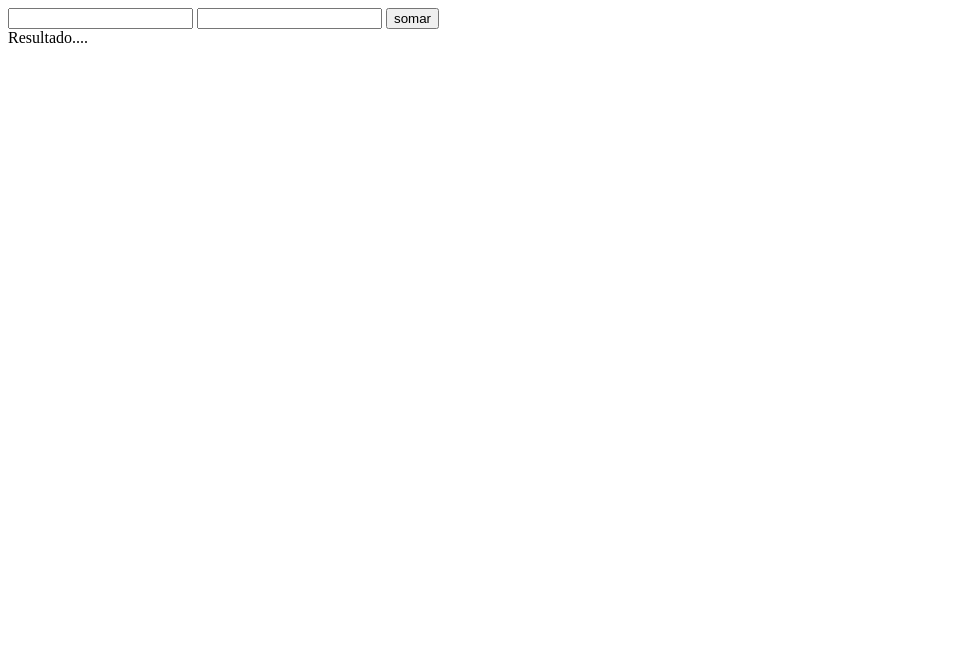
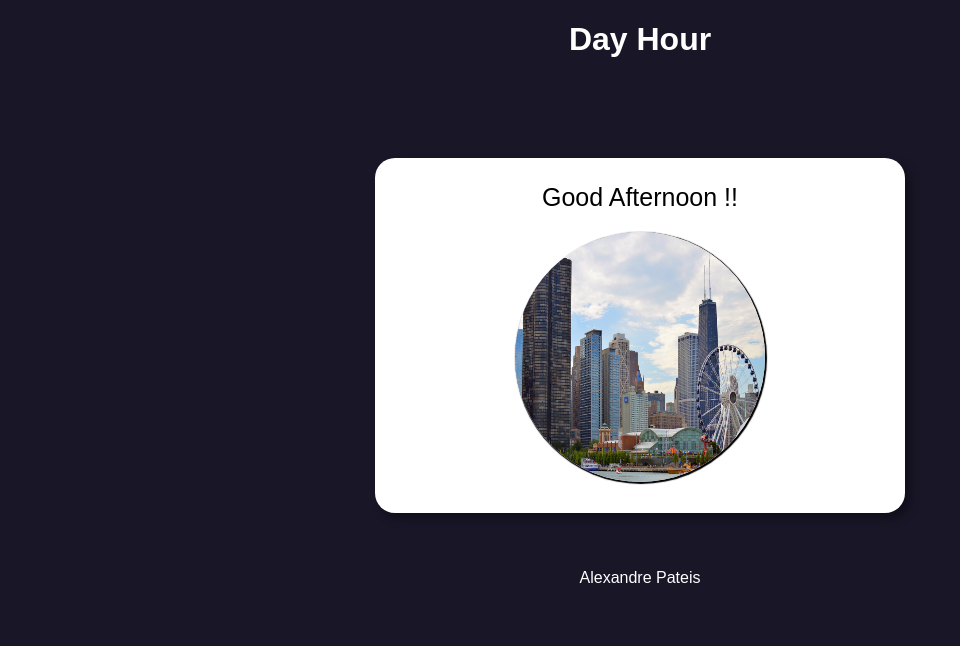
Before and after one commit to AlexandrePateis/JS, a plain HTML site: page index.html in a window 1280 px wide. Shown: the whole page, without its empty margins (0-960 px from the left). Drawn offline with Linux system fonts and the light colour scheme.

Commit message:
Site que mostra hora do dia

```diff
--- a/index.html
+++ b/index.html
@@ -7,13 +7,20 @@
     <title>Document</title>
     <link rel="stylesheet" href="style.css">
 </head>
-<body>
-    <input type="number" name="inp1" id="inp1">
-    <input type="number" name="inp2" id="inp2">
-    <input type="button" value="somar" onclick="somar()">
-    <div id="res">
-        Resultado....
-    </div>
+<body onload="carregar()">
+    <header>
+        <h1>Day Hour</h1>
+    </header>
+    <section>
+        <div id="msg">
+        </div>
+        <div id="img">
+            <img id="imagem" style="border-radius: 50%" width="250" height="250" src="/manha.jpg" alt="Foto do Horário">
+        </div>
+    </section>
+    <footer>
+        <p>Alexandre Pateis</p>
+    </footer>
     <script src="./script.js"></script>
 </body>
 </html>
--- a/script.js
+++ b/script.js
@@ -1,9 +1,22 @@
-function somar(){
-    var n1 = document.querySelector('input#inp1')
-    var n2 = document.querySelector('input#inp2')
-    var num1 = Number(n1.value)
-    var num2 = Number(n2.value)
-    var s = num1 + num2
-    var result = document.querySelector('div#res')
-    result.innerHTML = `A soma de ${num1} e ${num2} sera: <strong>${s}</strong>`
+function carregar(){
+    var msg = document.querySelector('div#msg')
+    var img = document.querySelector('img#imagem')
+    var date = new Date()
+    var hora = date.getHours()
+    msg.innerHTML = `Agora sao ${hora} horas`
+    if (hora >= 0 && hora < 12){
+        msg.innerHTML = 'Good Morning !!'
+        img.src = 'manha.jpg'
+        document.body.style.background = '#b5b6b1'
+    }else if (hora >=12 && hora <= 18){
+        //Boa tarde
+        msg.innerHTML = 'Good Afternoon !!'
+        img.src = 'tarde.jpg'
+        document.body.style.background = '#191627'
+    }else{
+        //Boa noite
+        msg.innerHTML = 'Good Night !!'
+        img.src = 'noite.jpg'
+        document.body.style.background = '#653f74'
+    }
 }
--- a/style.css
+++ b/style.css
@@ -1,12 +1,37 @@
-#area{
-    font: normal 20pt Arial;
-    background:green;
-    color:white;
-    width: 200px;
-    height: 200px;
+body{
+    margin: 0;
+    font-family: sans-serif;
+    padding: 0;
+    background: rgb(0, 209, 224);
+}
+header{
+    color: white;
     text-align: center;
-    line-height:200px;
 }
-p{
-    margin:0;
+section{
+    background: white;
+    border-radius: 20px;
+    padding: 15px;
+    width: 500px;
+    margin:auto;
+    box-shadow: 5px 5px 10px rgba(0, 0, 0, 0.37);
+    margin-top: 100px;
 }
+footer{
+    color: white;
+    text-align: center;
+}
+
+#imagem{
+    box-shadow: 1px 1px 1px 1px rgba(0, 0, 0.99);
+    margin: auto;
+}
+
+div{
+    text-align: center;
+    padding: 10px;
+    font-size: 25px;
+}
+footer{
+    padding: 40px;
+}
```
Also changed, not shown: tarde.jpg (added), 2 other files.
